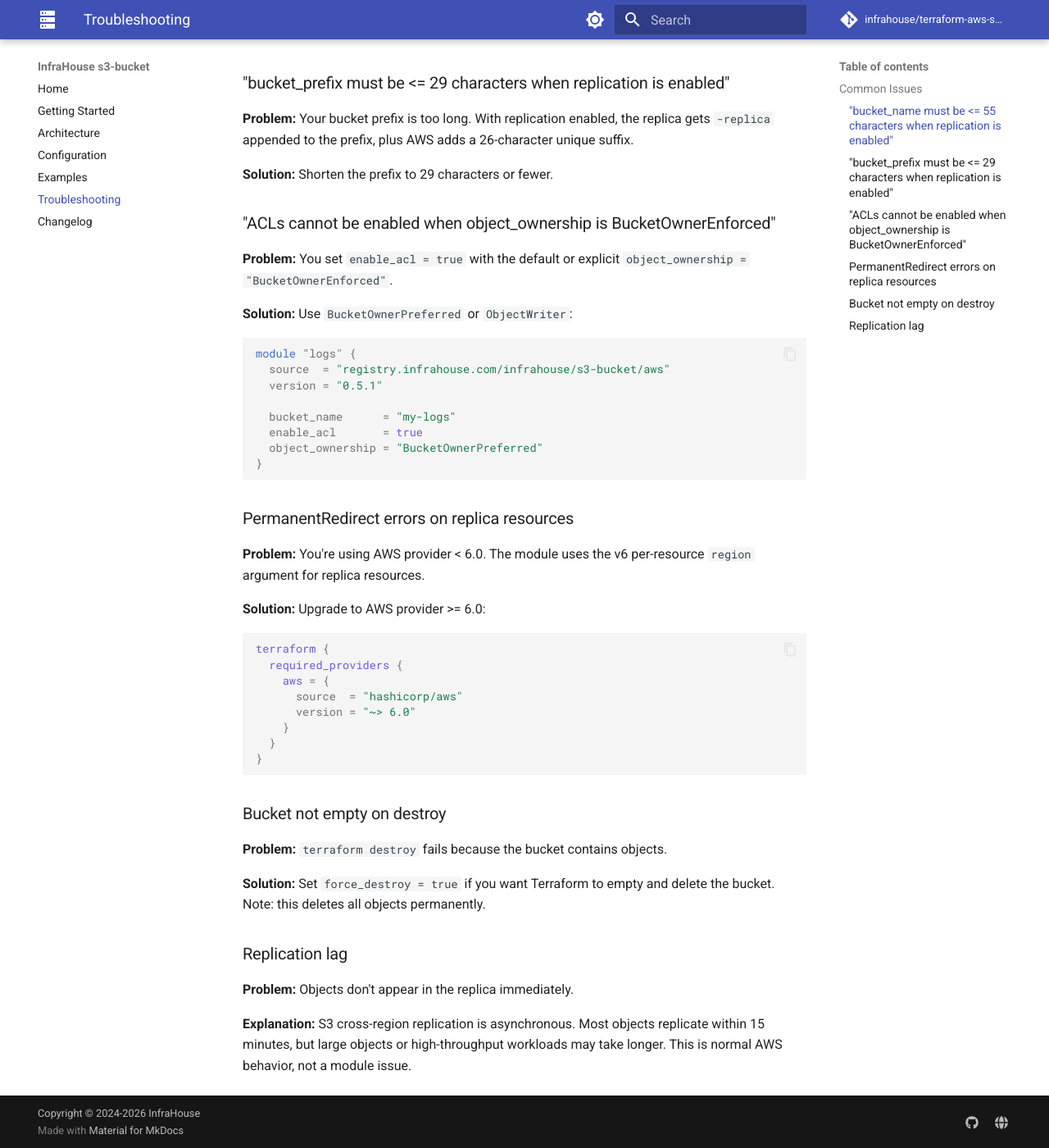
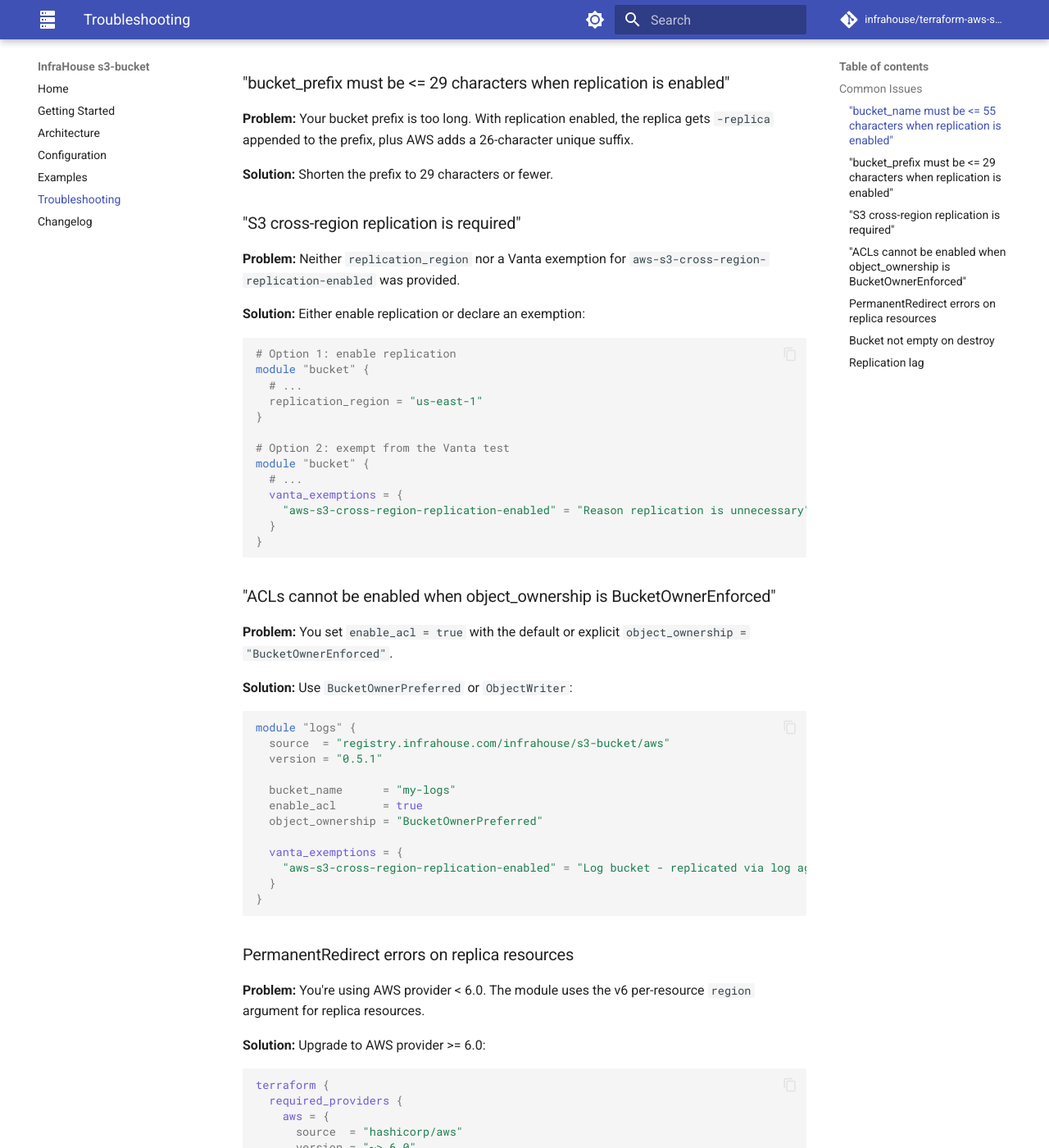
Before and after one commit to infrahouse/terraform-aws-s3-bucket, an MkDocs documentation site: the page built from docs/troubleshooting.md, in a window 1280 px wide and 1400 px high, scrolled down 315 px. Shown: the whole window at 82% size. Built offline with MkDocs 1.6.1 and Material for MkDocs 9.7.7, drawn with Linux system fonts in a browser that asks for light colours; comment, search, counter and statistics services are not loaded.

Commit message:
feat: require replication or Vanta exemption for every bucket
Adds a lifecycle precondition on aws_s3_bucket.this that hard-fails
terraform plan unless replication_region is set or vanta_exemptions
includes the aws-s3-cross-region-replication-enabled slug. Updates all
documentation examples to comply with the new requirement.

Co-Authored-By: Claude Opus 4.6 <noreply@anthropic.com>

````diff
--- a/docs/troubleshooting.md
+++ b/docs/troubleshooting.md
@@ -17,6 +17,29 @@ the replica gets `-replica` appended to the prefix, plus AWS adds a
 
 **Solution:** Shorten the prefix to 29 characters or fewer.
 
+### "S3 cross-region replication is required"
+
+**Problem:** Neither `replication_region` nor a Vanta exemption for
+`aws-s3-cross-region-replication-enabled` was provided.
+
+**Solution:** Either enable replication or declare an exemption:
+
+```hcl
+# Option 1: enable replication
+module "bucket" {
+  # ...
+  replication_region = "us-east-1"
+}
+
+# Option 2: exempt from the Vanta test
+module "bucket" {
+  # ...
+  vanta_exemptions = {
+    "aws-s3-cross-region-replication-enabled" = "Reason replication is unnecessary"
+  }
+}
+```
+
 ### "ACLs cannot be enabled when object_ownership is BucketOwnerEnforced"
 
 **Problem:** You set `enable_acl = true` with the default or explicit
@@ -32,6 +55,10 @@ module "logs" {
   bucket_name      = "my-logs"
   enable_acl       = true
   object_ownership = "BucketOwnerPreferred"
+
+  vanta_exemptions = {
+    "aws-s3-cross-region-replication-enabled" = "Log bucket - replicated via log aggregation pipeline"
+  }
 }
 ```
 
````
Also changed, not shown: README.md (+23 -5 lines), docs/configuration.md (+5 -1 lines), docs/examples.md (+20 -5 lines), docs/getting-started.md (+11 -2 lines), docs/index.md (+19 -11 lines), 1 other file.
